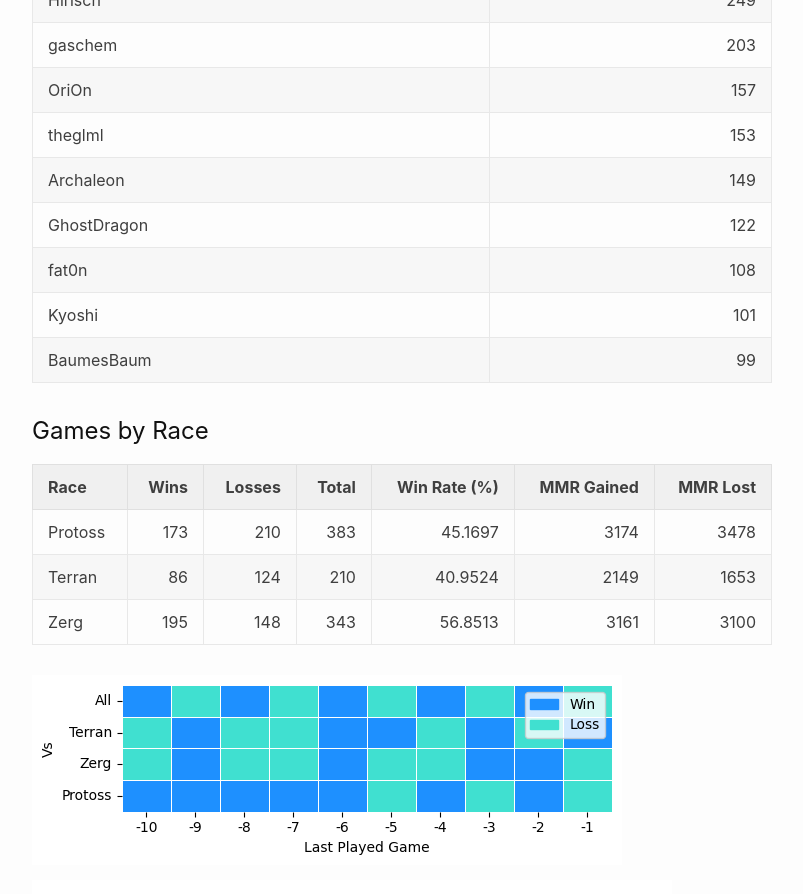
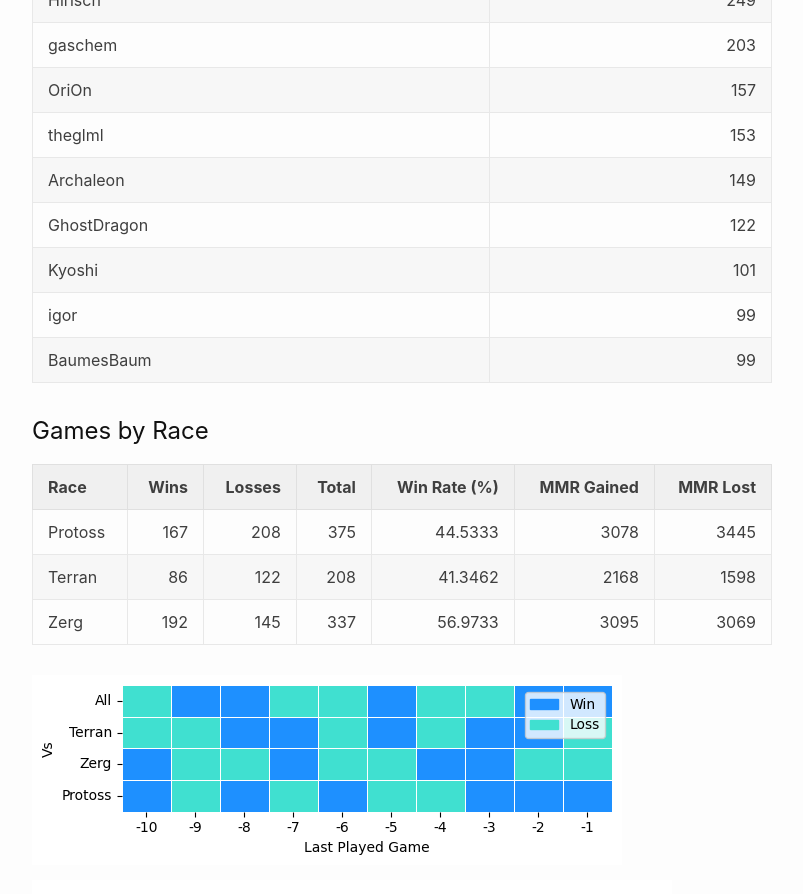
Before and after one commit to kylermurphy/UpATree, a Jekyll site: the page built from docs/index.md, in a window 1280 px wide and 900 px high, scrolled down 788 px. Shown: the top 894 px of the window, without its empty margins (238-1041 px from the left). Built offline with Jekyll 4.4.1, drawn with Linux system fonts in a browser that asks for light colours; our own code applies the rules of GitHub Pages for plain Markdown files; some of the changed text lies outside the part shown.

Commit message:
running on push

```diff
--- a/docs/index.md
+++ b/docs/index.md
@@ -27,17 +27,17 @@ layout: home
 | theglml     |    153 |
 | Archaleon   |    149 |
 | GhostDragon |    122 |
-| fat0n       |    108 |
 | Kyoshi      |    101 |
+| igor        |     99 |
 | BaumesBaum  |     99 |
 
 ## Games by Race
 
 | Race    |   Wins |   Losses |   Total |   Win Rate (%) |   MMR Gained |   MMR Lost |
 |:--------|-------:|---------:|--------:|---------------:|-------------:|-----------:|
-| Protoss |    173 |      210 |     383 |        45.1697 |         3174 |       3478 |
-| Terran  |     86 |      124 |     210 |        40.9524 |         2149 |       1653 |
-| Zerg    |    195 |      148 |     343 |        56.8513 |         3161 |       3100 |
+| Protoss |    167 |      208 |     375 |        44.5333 |         3078 |       3445 |
+| Terran  |     86 |      122 |     208 |        41.3462 |         2168 |       1598 |
+| Zerg    |    192 |      145 |     337 |        56.9733 |         3095 |       3069 |
 
 ![Games by Race](./assets/gm_hist.png)
 
--- a/log.txt
+++ b/log.txt
@@ -36,3 +36,4 @@ Writing a log file 2025-02-24 19:16:18.
 Not Getting Token. Error 404
 Not Getting Token. Error
 Writing a log file 2025-02-24 19:18:17.
+Writing a log file 2025-02-24 20:16:12.
```
Also changed, not shown: other parts of docs/index.md (+3 -3 lines), docs/assets/MMR.png, docs/assets/daily.png, docs/assets/gm_hist.png, 1 other file.
